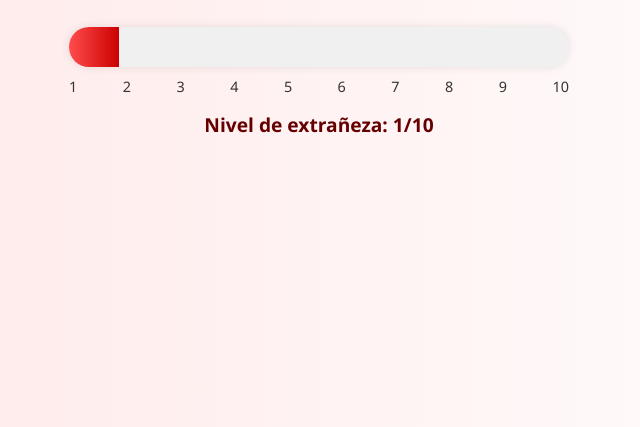
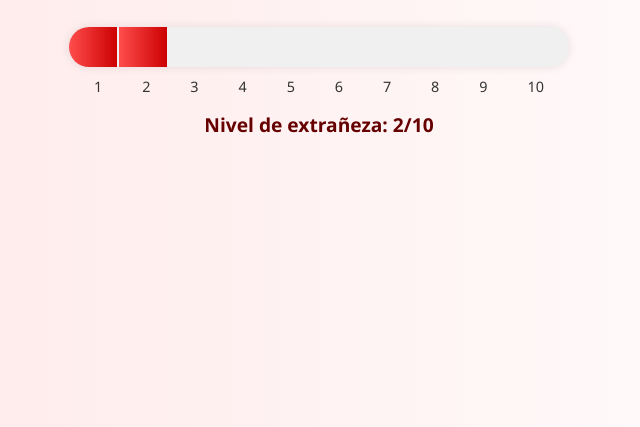
Before and after one commit to HarlenQuiros/Extranometro, a plain HTML site: page index.html in a window 1280 px wide. Shown: the part 373-800 px from the top of the page, without its empty margins (321-961 px from the left). Drawn offline with Linux system fonts and the light colour scheme.

Commit message:
Update index.html

```diff
--- a/index.html
+++ b/index.html
@@ -30,20 +30,25 @@
       max-width: 500px;
     }
 
-    .bar-bg {
-      width: 100%;
+    .bar-wrapper {
+      display: grid;
+      grid-template-columns: repeat(10, 1fr);
+      gap: 2px;
       background-color: #f0f0f0;
       border-radius: 50px;
       overflow: hidden;
       box-shadow: 0 0 10px rgba(0,0,0,0.1);
+      height: 40px;
       margin-bottom: 10px;
     }
 
-    .bar-fill {
-      height: 40px;
+    .bar-segment {
+      background-color: transparent;
+      transition: background-color 0.5s;
+    }
+
+    .bar-segment.filled {
       background: linear-gradient(90deg, #ff4d4d, #cc0000);
-      width: 0;
-      transition: width 1s ease-in-out;
     }
 
     .scale {
@@ -52,6 +57,7 @@
       font-size: 0.9rem;
       color: #333;
       margin-top: 5px;
+      padding: 0 25px;
     }
 
     .level-label {
@@ -66,7 +72,7 @@
         font-size: 2rem;
       }
 
-      .bar-fill {
+      .bar-wrapper {
         height: 30px;
       }
 
@@ -84,8 +90,8 @@
 
   <h1>Extrañómetro ❤️</h1>
   <div class="container">
-    <div class="bar-bg">
-      <div class="bar-fill" id="barFill"></div>
+    <div class="bar-wrapper" id="barWrapper">
+      <!-- Segmentos generados por JS -->
     </div>
     <div class="scale">
       <span>1</span><span>2</span><span>3</span><span>4</span><span>5</span>
@@ -96,13 +102,21 @@
 
   <script>
     // Cambiá este valor del 1 al 10
-    let extranoNivel = 1;
+    let extranoNivel = 2;
 
-    const barFill = document.getElementById('barFill');
+    const barWrapper = document.getElementById('barWrapper');
     const label = document.getElementById('levelLabel');
 
-    const porcentaje = (extranoNivel / 10) * 100;
-    barFill.style.width = porcentaje + '%';
+    // Crear 10 segmentos
+    for (let i = 1; i <= 10; i++) {
+      const segment = document.createElement('div');
+      segment.classList.add('bar-segment');
+      if (i <= extranoNivel) {
+        segment.classList.add('filled');
+      }
+      barWrapper.appendChild(segment);
+    }
+
     label.textContent = `Nivel de extrañeza: ${extranoNivel}/10`;
   </script>
 
```
